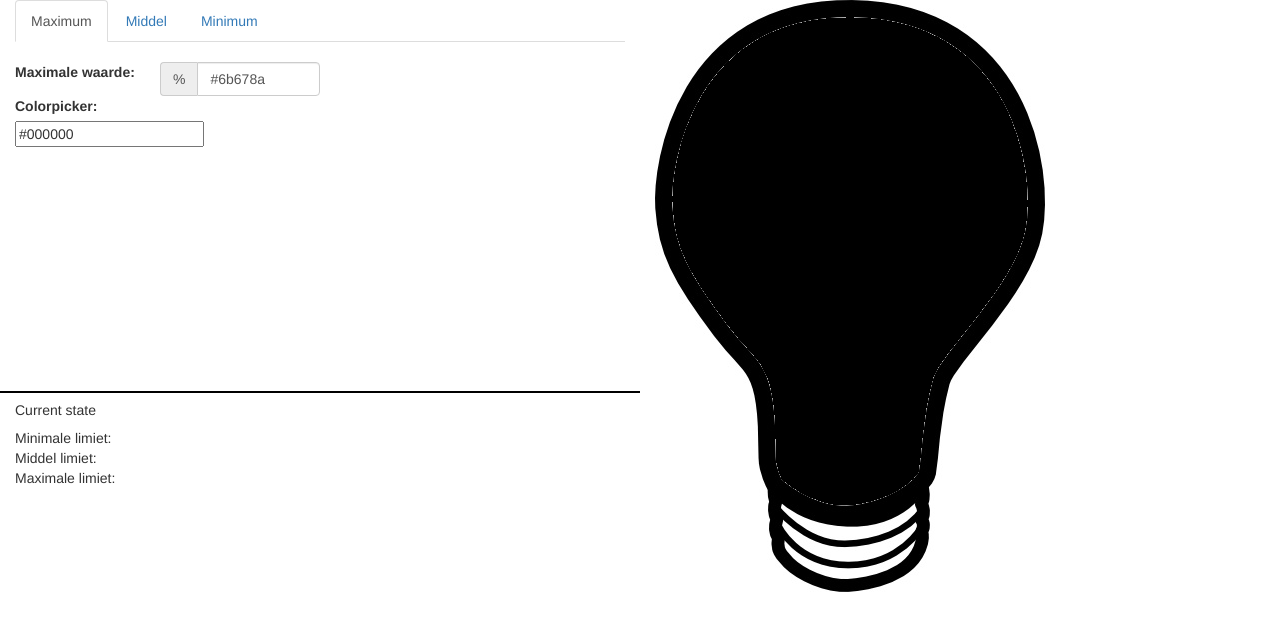
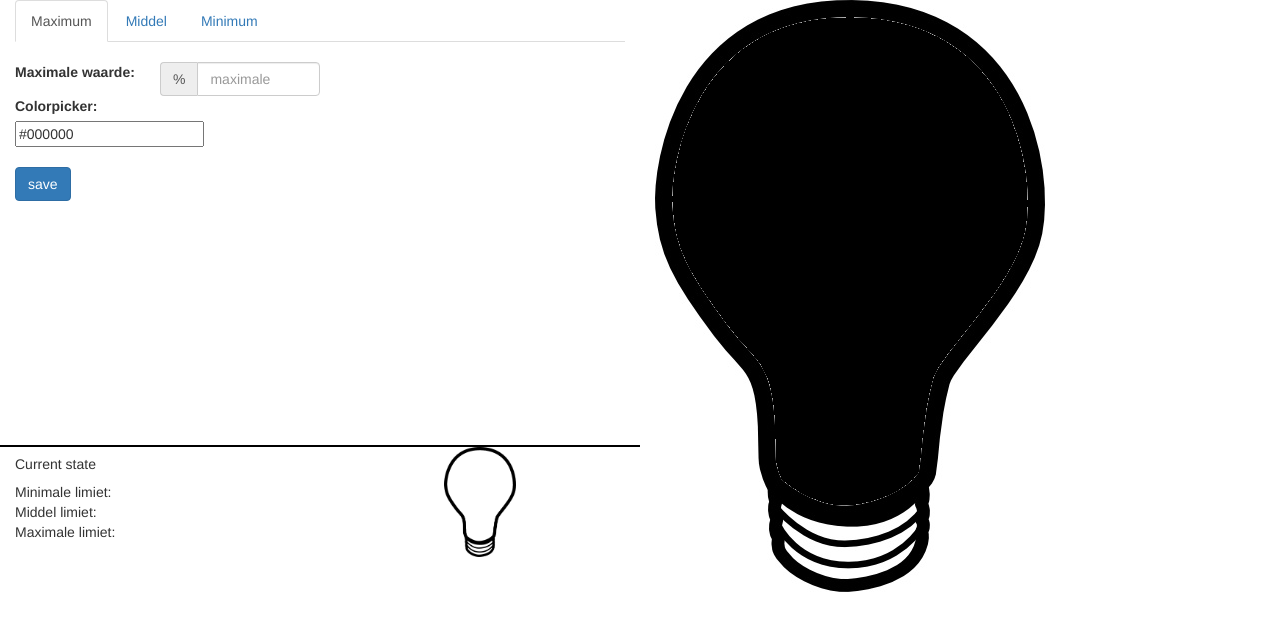
Before and after one commit to ta100rik/Miniprojectsoundmeter, a PHP site: page /main.php in a window 1280 px wide. Shown: the part 52-683 px from the top of the page. Run offline with PHP 8.4, Linux system fonts and the light colour scheme; the visitor is signed in with stand-in values (Sample User, id 1); some libraries are stand-ins or nearby versions.

Commit message:
added the bottom part and making the button on submit run function and log the color and value

```diff
--- a/website/main.php
+++ b/website/main.php
@@ -67,12 +67,12 @@
 					</ul>
 					<div class="tab-content">
 						<div id="Maximum" class="tab-pane fade in active form">
-							<form>
-								<div class="row ">
+
+								<div class="row">
 									<label class="col-md-3">Maximale waarde:</label>
 									<div class="input-group col-md-3">
 									<span class="input-group-addon">%</span>
-									<input id="max" type="text" value="#6b678a" class="form-control" name="max" placeholder="maximale">
+									<input id="max" type="text"  class="form-control" name="max" placeholder="maximale">
 								</div>
 								</div>
 
@@ -80,39 +80,39 @@
 								<div class="input-group">
 									<input id="color-max" type="text" name="color-max" >
 								</div>
-							</form>
+
+								<br>
+								<button class="btn btn-primary" onclick="updatelimit('max')">save</button>
+
 						</div>
-						<div id="Middel" class="tab-pane fade">
-														<form>
+						<div id="Middel" class="tab-pane fade form">
+								<div class="row">
+									<label class="col-md-3">Colorpicker:</label>
+									<div class="input-group col-md-3">
+										<input id="color-mid" type="text" name="color-mid" >
+									</div>
+								</div>
+								<br>
+								<button class="btn btn-primary" onclick="updatelimit('middel')">save</button>
+
+						</div>
+						<div id="Minimum" class="tab-pane fade form">
+
 								<div class="row ">
-									<label class="col-md-3">Maximale waarde:</label>
+									<label class="col-md-3">Minimale waarde:</label>
 									<div class="input-group col-md-3">
 									<span class="input-group-addon">%</span>
-									<input id="max" type="text" value="#6b678a" class="form-control" name="max" placeholder="maximale">
+									<input id="min" type="text"  class="form-control" name="min" placeholder="Minimale">
 								</div>
 								</div>
 
 								<label>Colorpicker:</label>
 								<div class="input-group">
-									<input id="color-max" type="text" name="color-max" >
+									<input id="color-min" type="text" name="color-min" >
 								</div>
-							</form>
-						</div>
-						<div id="Minimum" class="tab-pane fade">
-														<form>
-								<div class="row ">
-									<label class="col-md-3">Maximale waarde:</label>
-									<div class="input-group col-md-3">
-									<span class="input-group-addon">%</span>
-									<input id="max" type="text" value="#6b678a" class="form-control" name="max" placeholder="maximale">
-								</div>
-								</div>
+								<br>
+								<button class="btn btn-primary" onclick="updatelimit('min')">save</button>
 
-								<label>Colorpicker:</label>
-								<div class="input-group">
-									<input id="color-max" type="text" name="color-max" >
-								</div>
-							</form>
 						</div>
 					</div>
 					</div>
@@ -145,7 +145,7 @@
 								</div>
 
 						</div>
-						<div class="col-md-6"></div>
+						<div class="col-md-6"><img class="solidlight" style="margin-left:37.5%;width: 25%;margin-right:37.5%;" src="images/lightbulb.png"></div>
 					</div>
 				</div>
 				<div class="col-md-6 border"><img class="lightbulb" src="images/lightbulb.png"></div>
@@ -158,10 +158,44 @@
     picker.set('#000000');
     picker.on("change", function(color) {
         this.source.value = '#' + color;
-        console.log(color);
+        // console.log(color);
         $('.lightbulb').css('background-color',  '#' + color);
 
     });
+    var picker2 = new CP(document.querySelector('#color-min'));
+
+    picker2.set('#000000');
+    picker2.on("change", function(color) {
+        this.source.value = '#' + color;
+        // console.log(color);
+        $('.lightbulb').css('background-color',  '#' + color);
+
+    });
+    var picker3 = new CP(document.querySelector('#color-mid'));
+
+    picker3.set('#000000');
+    picker3.on("change", function(color) {
+        this.source.value = '#' + color;
+        // console.log(color);
+        $('.lightbulb').css('background-color',  '#' + color);
+
+    });
+    function updatelimit(type){
+    	// console.log(type);
+    	value = '';
+    	color = '';
+    	if(type == 'max'){
+    		color = $('#color-max').val();
+    		value = $('#max').val();
+    	}else if(type == 'min'){
+    		color = $('#color-min').val();
+    		value = $('#min').val();
+    	}else if(type == 'middel'){
+    		color = $('#color-mid').val();
+    	}else{
+    		alert('no type');
+    	}
+    }
     </script>
 </html>
 <?php
```
